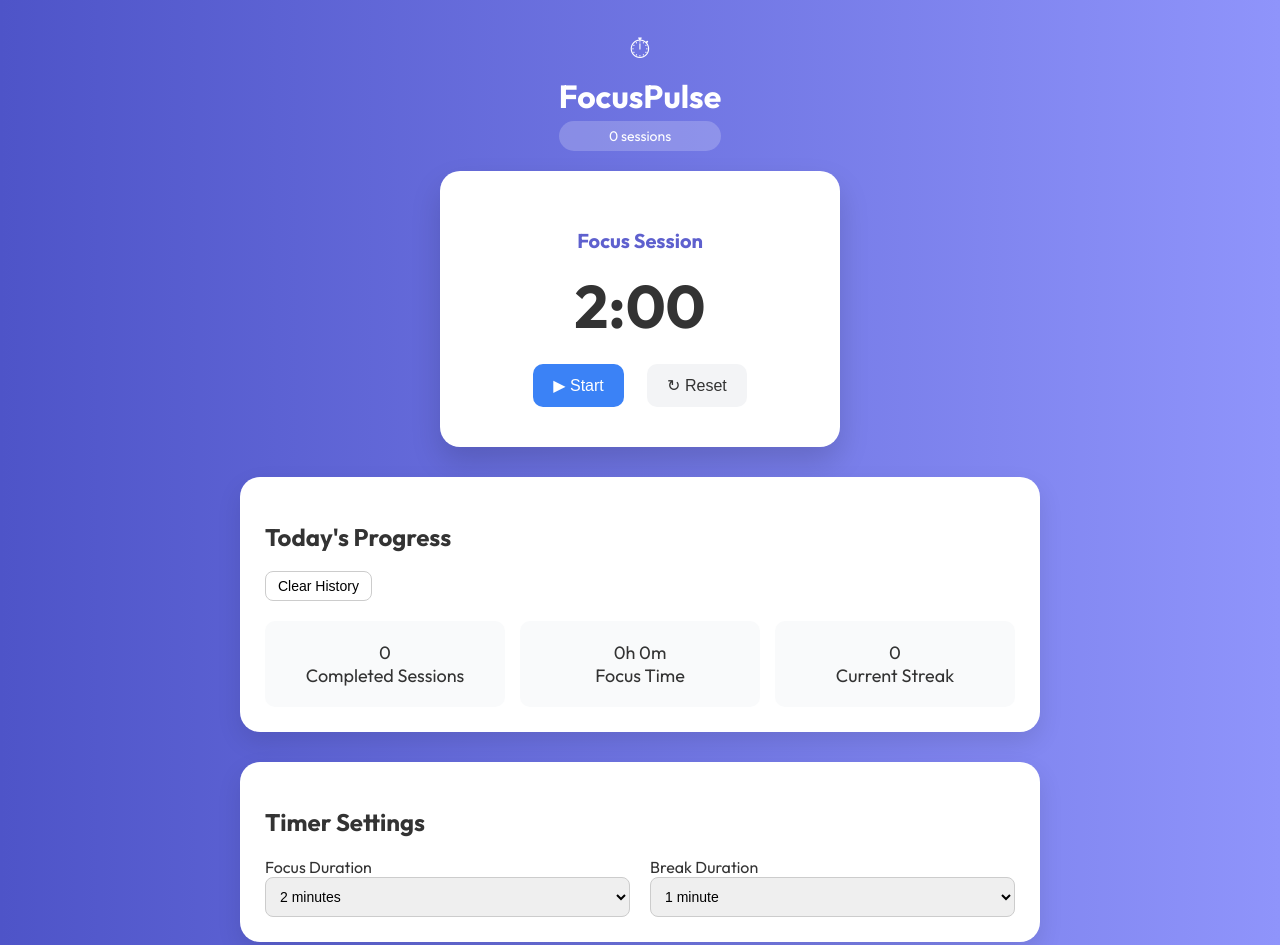
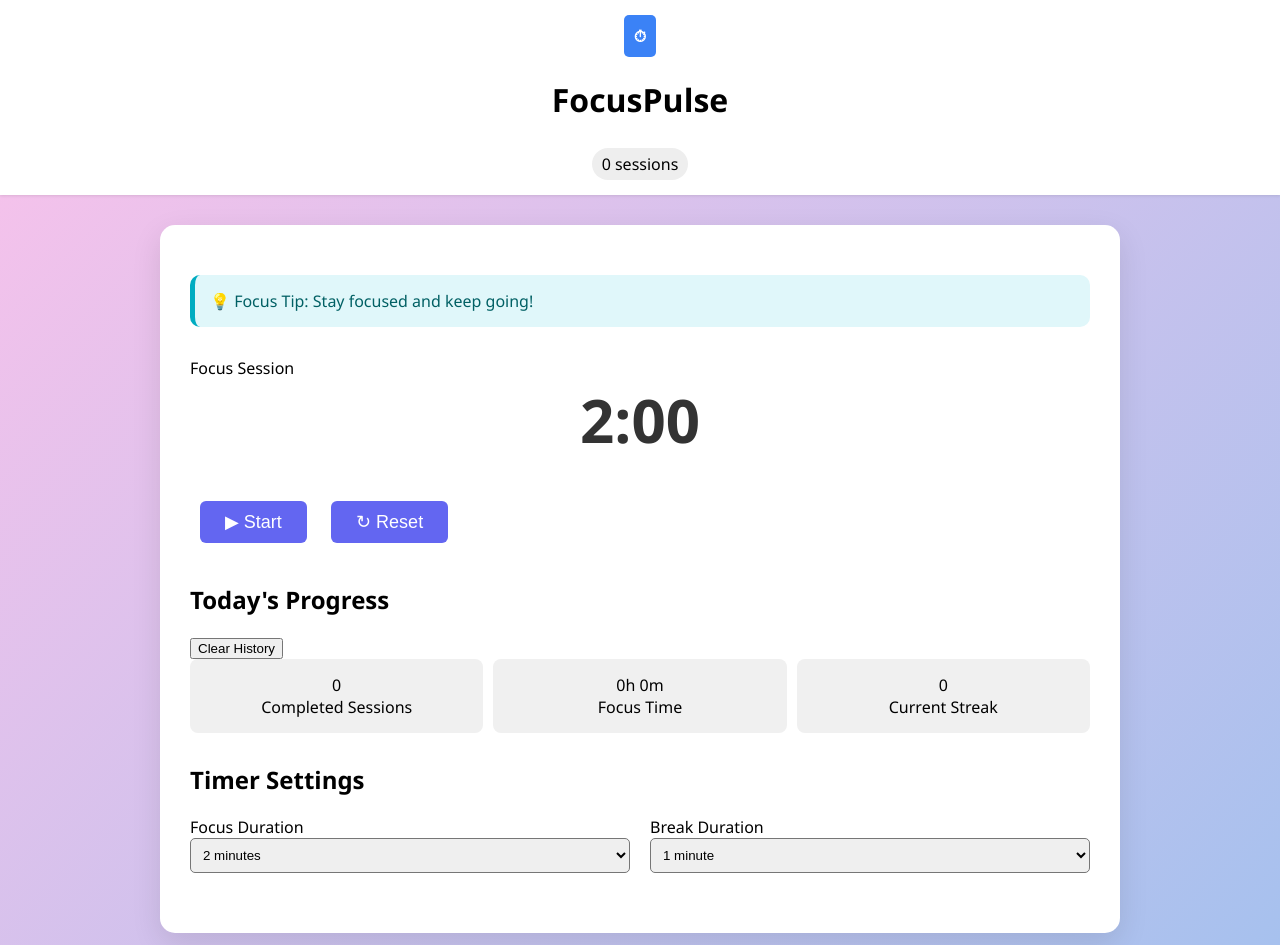
Before and after one commit to stevenlin0/csc325capstoneproject, a plain HTML site: page Stopwatch.html in a window 1280 px wide. Shown: the top 945 px of the page. Drawn offline with Linux system fonts and the light colour scheme; no server answers.

Commit message:
MODIFIED PAGE

```diff
--- a/Stopwatch.html
+++ b/Stopwatch.html
@@ -4,168 +4,143 @@
   <meta charset="UTF-8" />
   <meta name="viewport" content="width=device-width, initial-scale=1.0"/>
   <title>FocusPulse</title>
-  <link href="https://fonts.googleapis.com/css2?family=Outfit:wght@400;600;700&display=swap" rel="stylesheet" />
   <style>
-    * {
-      box-sizing: border-box;
-    }
-
     body {
+      font-family: 'Segoe UI', sans-serif;
+      background: linear-gradient(135deg, #fbc2eb, #a6c1ee);
       margin: 0;
-      font-family: 'Outfit', sans-serif;
-      background: linear-gradient(to right, #4e54c8, #8f94fb);
-      color: #333;
-      display: flex;
-      flex-direction: column;
-      align-items: center;
-      padding: 30px;
+      padding: 0;
     }
 
     header {
+      background: white;
+      padding: 15px;
       text-align: center;
-      color: #fff;
-      margin-bottom: 20px;
+      box-shadow: 0 1px 3px rgba(0,0,0,0.1);
     }
 
-    header h1 {
-      font-size: 32px;
-      margin: 10px 0 5px;
+    .container {
+      max-width: 900px;
+      margin: 30px auto;
+      background: #fff;
+      padding: 30px;
+      border-radius: 15px;
+      box-shadow: 0 10px 30px rgba(0, 0, 0, 0.1);
+    }
+
+    .logo-icon {
+      background: #3b82f6;
+      color: #fff;
+      display: inline-block;
+      padding: 10px;
+      border-radius: 5px;
+      font-weight: bold;
     }
 
     .session-badge {
-      background: rgba(255,255,255,0.2);
-      padding: 6px 16px;
-      border-radius: 999px;
-      font-size: 14px;
-      color: #fff;
+      background: #eee;
+      display: inline-block;
+      padding: 5px 10px;
+      border-radius: 9999px;
+      margin-top: 5px;
+    }
+
+    .focus-tip {
+      background: #e0f7fa;
+      color: #006064;
+      padding: 15px;
+      border-left: 5px solid #00acc1;
+      margin: 20px 0;
+      border-radius: 10px;
       font-weight: 500;
     }
 
-    .timer-section {
-      background: white;
-      padding: 40px 30px;
-      border-radius: 20px;
-      text-align: center;
-      width: 100%;
-      max-width: 400px;
-      box-shadow: 0 15px 30px rgba(0,0,0,0.15);
-    }
-
-    .timer-section h2 {
-      font-size: 20px;
-      color: #5e60ce;
-      margin-bottom: 15px;
+    .timer-section, .controls, .progress-section, .settings-section {
+      margin: 30px 0;
     }
 
     .timer {
       font-size: 60px;
       font-weight: bold;
+      text-align: center;
       color: #333;
-      margin-bottom: 20px;
     }
 
     .controls button {
-      padding: 12px 20px;
-      font-size: 16px;
+      padding: 10px 25px;
+      margin: 10px;
+      font-size: 18px;
       border: none;
-      border-radius: 10px;
+      border-radius: 6px;
+      background-color: #6366f1;
+      color: white;
       cursor: pointer;
-      margin: 0 10px;
-      transition: 0.3s;
-    }
-
-    .start-btn {
-      background-color: #3b82f6;
-      color: #fff;
-    }
-
-    .reset-btn {
-      background-color: #f3f4f6;
-      color: #333;
+      transition: background 0.3s;
     }
 
     .controls button:hover {
-      transform: translateY(-2px);
-    }
-
-    .section-box {
-      background: white;
-      padding: 25px;
-      border-radius: 20px;
-      width: 100%;
-      max-width: 800px;
-      margin-top: 30px;
-      box-shadow: 0 10px 25px rgba(0,0,0,0.1);
+      background-color: #4f46e5;
     }
 
     .progress-grid {
       display: flex;
+      gap: 10px;
       justify-content: space-around;
-      text-align: center;
-      margin-top: 20px;
-      gap: 15px;
       flex-wrap: wrap;
     }
 
     .progress-card {
-      background: #f9fafb;
-      padding: 20px;
-      border-radius: 10px;
+      background: #f0f0f0;
+      padding: 15px;
+      border-radius: 8px;
       flex: 1 1 200px;
-      font-size: 18px;
-    }
-
-    select {
-      padding: 10px;
-      width: 100%;
-      border-radius: 8px;
-      border: 1px solid #ccc;
-      font-size: 14px;
+      text-align: center;
     }
 
     .settings-grid {
       display: flex;
+      gap: 20px;
       flex-wrap: wrap;
-      gap: 20px;
-      margin-top: 15px;
     }
 
     .form-group {
-      flex: 1 1 200px;
+      flex: 1;
     }
 
-    button#clear-history-btn {
-      background-color: transparent;
-      border: 1px solid #ccc;
-      padding: 6px 12px;
-      font-size: 14px;
-      border-radius: 8px;
-      cursor: pointer;
-    }
-
-    button#clear-history-btn:hover {
-      background: #f3f3f3;
+    select {
+      width: 100%;
+      padding: 8px;
+      border-radius: 5px;
     }
   </style>
 </head>
 <body>
-
 <header>
-  <div class="logo-icon" style="font-size: 28px;">⏱</div>
+  <div class="logo-icon">⏱</div>
   <h1>FocusPulse</h1>
-  <div class="session-badge"><span id="session-count">0</span> sessions</div>
+  <div class="session-badge">
+    <span id="session-count">0</span> sessions
+  </div>
 </header>
 
-<div class="timer-section">
-  <h2 id="status-text">Focus Session</h2>
-  <div id="timer-display" class="timer">25:00</div>
-  <div class="controls">
-    <button id="start-pause-btn" class="start-btn">▶ Start</button>
-    <button id="reset-btn" class="reset-btn">↻ Reset</button>
-  </div>
+<main class="container">
+
+  <!-- ✅ Focus Tip -->
+  <div id="focus-tip" class="focus-tip">
+    💡 Focus Tip: Loading...
   </div>
 
-<div class="section-box">
+  <section class="timer-section">
+    <div id="status-text">Focus Session</div>
+    <div id="timer-display" class="timer">25:00</div>
+  </section>
+
+  <section class="controls">
+    <button id="start-pause-btn"> ▶ Start</button>
+    <button id="reset-btn">↻ Reset</button>
+  </section>
+
+  <section class="progress-section">
     <h2>Today's Progress</h2>
     <button id="clear-history-btn">Clear History</button>
     <div class="progress-grid">
@@ -182,13 +157,13 @@
         <div>Current Streak</div>
       </div>
     </div>
-</div>
+  </section>
 
-<div class="section-box">
+  <section class="settings-section">
     <h2>Timer Settings</h2>
     <div class="settings-grid">
       <div class="form-group">
-      <label for="focus-duration">Focus Duration</label>
+        <label>Focus Duration</label>
         <select id="focus-duration">
           <option value="2">2 minutes</option>
           <option value="25">25 minutes</option>
@@ -198,7 +173,7 @@
         </select>
       </div>
       <div class="form-group">
-      <label for="break-duration">Break Duration</label>
+        <label>Break Duration</label>
         <select id="break-duration">
           <option value="1">1 minute</option>
           <option value="5">5 minutes</option>
@@ -207,7 +182,8 @@
         </select>
       </div>
     </div>
-</div>
+  </section>
+</main>
 
 <script>
   let focusMins = 2;
@@ -227,7 +203,6 @@
   const completedSessions = document.getElementById('completed-sessions');
   const focusTime = document.getElementById('focus-time');
   const currentStreak = document.getElementById('current-streak');
-  const sessionCount = document.getElementById('session-count');
 
   document.getElementById('focus-duration').onchange = (e) => {
     focusMins = parseInt(e.target.value);
@@ -235,7 +210,7 @@
       timeLeft = focusMins * 60;
       updateDisplay();
     }
-  }
+  };
 
   document.getElementById('break-duration').onchange = (e) => {
     breakMins = parseInt(e.target.value);
@@ -243,7 +218,7 @@
       timeLeft = breakMins * 60;
       updateDisplay();
     }
-  }
+  };
 
   startBtn.onclick = () => {
     if (isRunning) {
@@ -259,7 +234,7 @@
         if (timeLeft <= 0) finishSession();
       }, 1000);
     }
-  }
+  };
 
   resetBtn.onclick = () => {
     clearInterval(interval);
@@ -267,12 +242,14 @@
     timeLeft = (isFocus ? focusMins : breakMins) * 60;
     startBtn.textContent = '▶ Start';
     updateDisplay();
-  }
+  };
 
   document.getElementById('clear-history-btn').onclick = () => {
-    sessions = 0; streak = 0; totalTime = 0;
+    sessions = 0;
+    streak = 0;
+    totalTime = 0;
     updateStats();
-  }
+  };
 
   function finishSession() {
     clearInterval(interval);
@@ -281,8 +258,6 @@
       sessions++;
       totalTime += focusMins * 60;
       streak++;
-    } else {
-      // reset or change mood after break
     }
     isFocus = !isFocus;
     timeLeft = (isFocus ? focusMins : breakMins) * 60;
@@ -299,14 +274,27 @@
 
   function updateStats() {
     completedSessions.textContent = sessions;
-    sessionCount.textContent = sessions;
-    focusTime.textContent = `${Math.floor(totalTime/3600)}h ${Math.floor((totalTime%3600)/60)}m`;
+    focusTime.textContent = `${Math.floor(totalTime / 3600)}h ${Math.floor((totalTime % 3600) / 60)}m`;
     currentStreak.textContent = streak;
+    document.getElementById('session-count').textContent = sessions;
   }
 
+  function fetchFocusTip() {
+    fetch("http://localhost:3001/tip")
+            .then(res => res.json())
+            .then(data => {
+              document.getElementById('focus-tip').textContent = "💡 Focus Tip: " + data.tip;
+            })
+            .catch(() => {
+              document.getElementById('focus-tip').textContent = "💡 Focus Tip: Stay focused and keep going!";
+            });
+  }
+
+  window.addEventListener("DOMContentLoaded", () => {
     updateDisplay();
     updateStats();
+    fetchFocusTip();
+  });
 </script>
-
 </body>
 </html>
```
Also changed, not shown: out/production/csc325capstoneproject/Stopwatch.html (+124 -79 lines), out/production/csc325capstoneproject/ui/welcome.html (+8 -2 lines), focus-tips.txt (added), 3 other files. Lines whose indentation alone changed are shown as unchanged.
